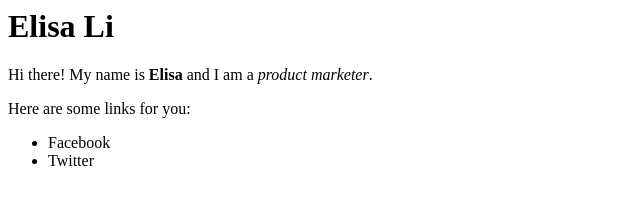
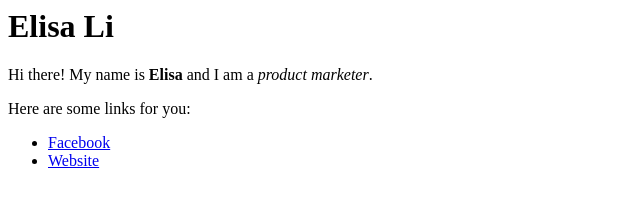
Before and after one commit to alilies/FEWD46, a plain HTML site: page index.html in a window 1280 px wide. Shown: the whole page, without its empty margins (0-640 px from the left). Drawn offline with Linux system fonts and the light colour scheme.

Commit message:
adding links

```diff
--- a/index.html
+++ b/index.html
@@ -17,8 +17,8 @@
     </p2>
 
     <ul>
-      <li>Facebook</li>
-      <li>Twitter</li>
+      <li><a href="http://facebook.com/alilies" target="_blank">Facebook</a></li>
+      <li><a href="http://alilies.com">Website</a></li>
     </ul>
 
   </body>
```
